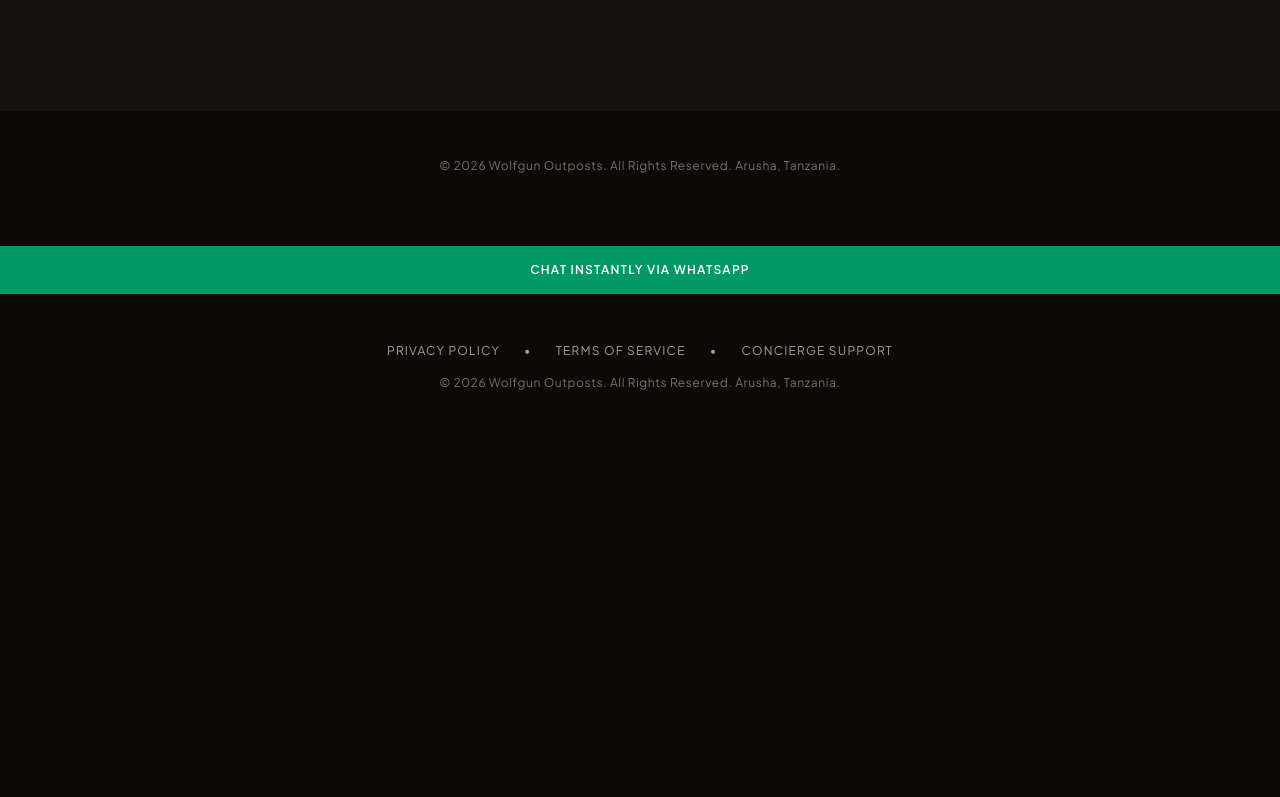
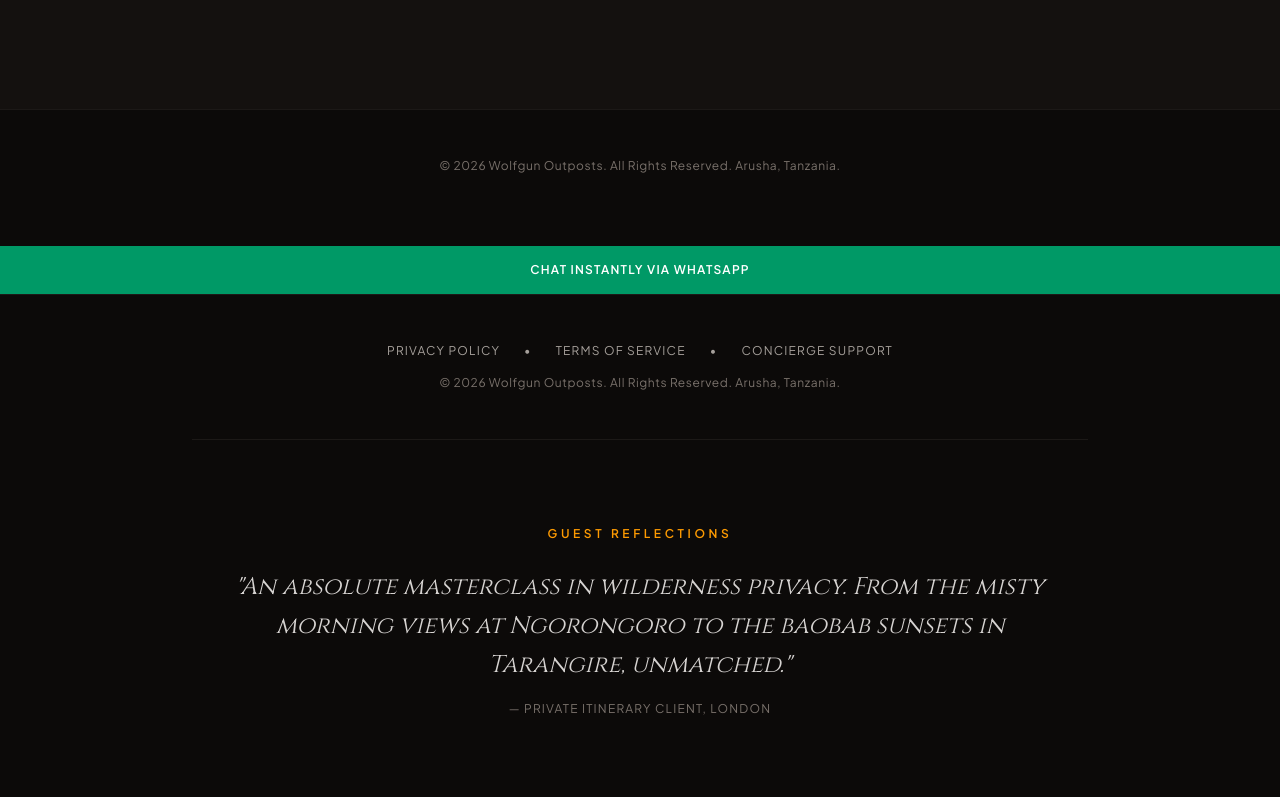
Before and after one commit to Kwolfgun/wolfgun-outposts, a plain HTML site: page index.html in a window 1280 px wide. Shown: the part 2464-3261 px from the top of the page. Before the commit the page ends 2903 px from the top, so only its background shows below. Drawn offline with nearby package versions, Linux system fonts and the light colour scheme.

Commit message:
Update index.html

```diff
--- a/index.html
+++ b/index.html
@@ -179,3 +179,11 @@
         </div>
         <p class="text-xs text-stone-500 tracking-wider">&copy; 2026 Wolfgun Outposts. All Rights Reserved. Arusha, Tanzania.</p>
     </footer>
+<!-- Testimonial Section -->
+    <section class="py-20 px-6 max-w-4xl mx-auto text-center border-t border-stone-900">
+        <span class="text-amber-500 text-xs uppercase tracking-[0.3em] font-semibold">Guest Reflections</span>
+        <blockquote class="mt-6 font-cinzel text-xl md:text-2xl italic text-stone-300 leading-relaxed">
+            "An absolute masterclass in wilderness privacy. From the misty morning views at Ngorongoro to the baobab sunsets in Tarangire, unmatched."
+        </blockquote>
+        <p class="mt-4 text-xs uppercase tracking-widest text-stone-500">— Private Itinerary Client, London</p>
+    </section>
```
